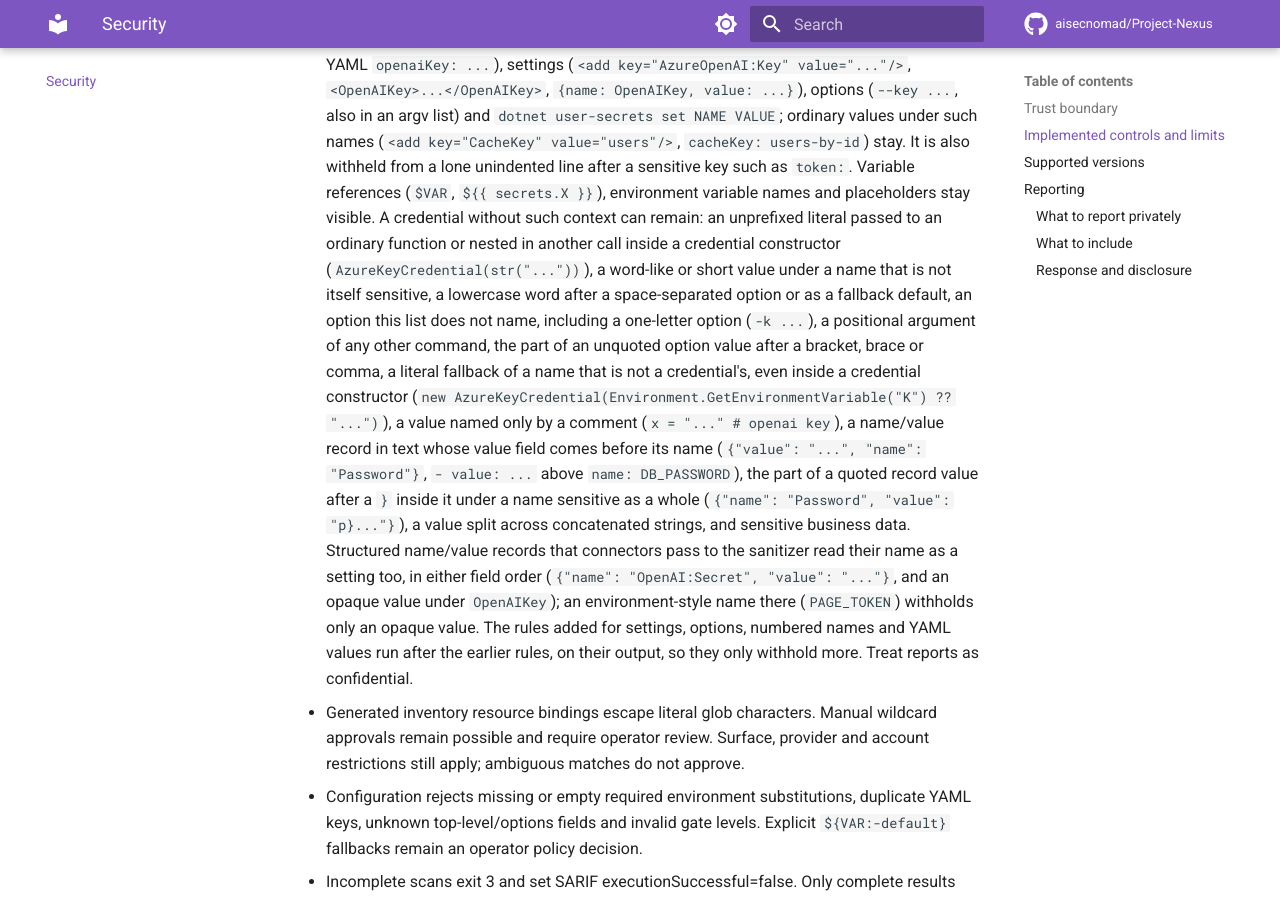
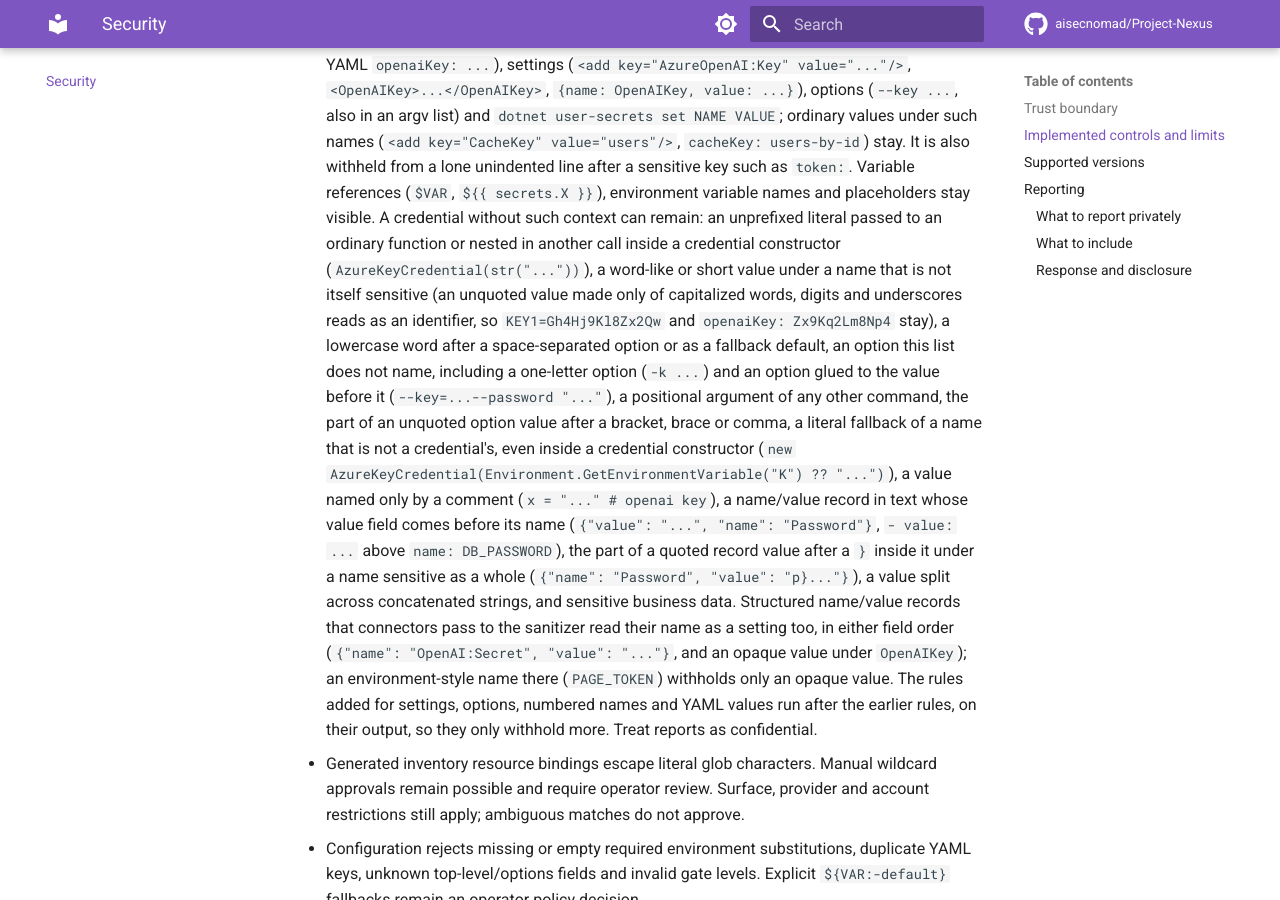
Before and after one commit to aisecnomad/Project-Nexus, an MkDocs documentation site: the page built from docs/security.md, in a window 1280 px wide and 900 px high, scrolled down 3114 px. Built offline with MkDocs 1.6.1 and Material for MkDocs 9.7.7, drawn with Linux system fonts in a browser that asks for light colours; comment, search, counter and statistics services are not loaded.

Commit message:
List word-like values and glued options as redaction gaps
Review found two forms that bd16bd6 and this branch both show, and
SECURITY.md did not name them:

- An unquoted value made only of capitalized words, digits and
  underscores reads as an identifier. So under a credential-like name
  it stays visible: 'KEY1=Gh4Hj9Kl8Zx2Qw' and
  'openaiKey: Zx9Kq2Lm8Np4'. The list said only "a word-like value",
  next to examples of KEY1= and YAML values that are withheld.
- An option glued to the value before it is not read as an option. In
  'tool --key=...--password "..."', the quoted password stays visible.

Neither is closed here. Narrowing what counts as word-like would change
the established passes, and so what their later passes read. Four
strict xfail cases in test_credential_form_redaction.py keep the list
honest: each fails once its form is withheld.

Co-Authored-By: Claude Opus 5.5 <noreply@anthropic.com>
Claude-Session: https://claude.ai/code/session_01UKfd7ioftUpC4P6iQuaTJC
Signed-off-by: Claude <noreply@anthropic.com>

```diff
--- a/SECURITY.md
+++ b/SECURITY.md
@@ -137,12 +137,16 @@ Use dedicated read-only audit credentials and narrowly scoped inventory approval
   placeholders stay visible. A credential without such context can remain: an
   unprefixed literal passed to an ordinary function or nested in another call
   inside a credential constructor (`AzureKeyCredential(str("..."))`), a
-  word-like or short value under a name that is not itself sensitive, a
-  lowercase word after a space-separated option or as a fallback default, an
-  option this list does not name, including a one-letter option (`-k ...`), a
-  positional argument of any other command, the part of an unquoted option
-  value after a bracket, brace or comma, a literal fallback of a name that is
-  not a credential's, even inside a credential constructor
+  word-like or short value under a name that is not itself sensitive (an
+  unquoted value made only of capitalized words, digits and underscores reads
+  as an identifier, so `KEY1=Gh4Hj9Kl8Zx2Qw` and `openaiKey: Zx9Kq2Lm8Np4`
+  stay), a lowercase word after a space-separated option or as a fallback
+  default, an option this list does not name, including a one-letter option
+  (`-k ...`) and an option glued to the value before it
+  (`--key=...--password "..."`), a positional argument of any other command,
+  the part of an unquoted option value after a bracket, brace or comma, a
+  literal fallback of a name that is not a credential's, even inside a
+  credential constructor
   (`new AzureKeyCredential(Environment.GetEnvironmentVariable("K") ?? "...")`),
   a value named only by a comment (`x = "..."  # openai key`), a name/value
   record in text whose value field comes before its name
```
Also changed, not shown: 1 other file.
